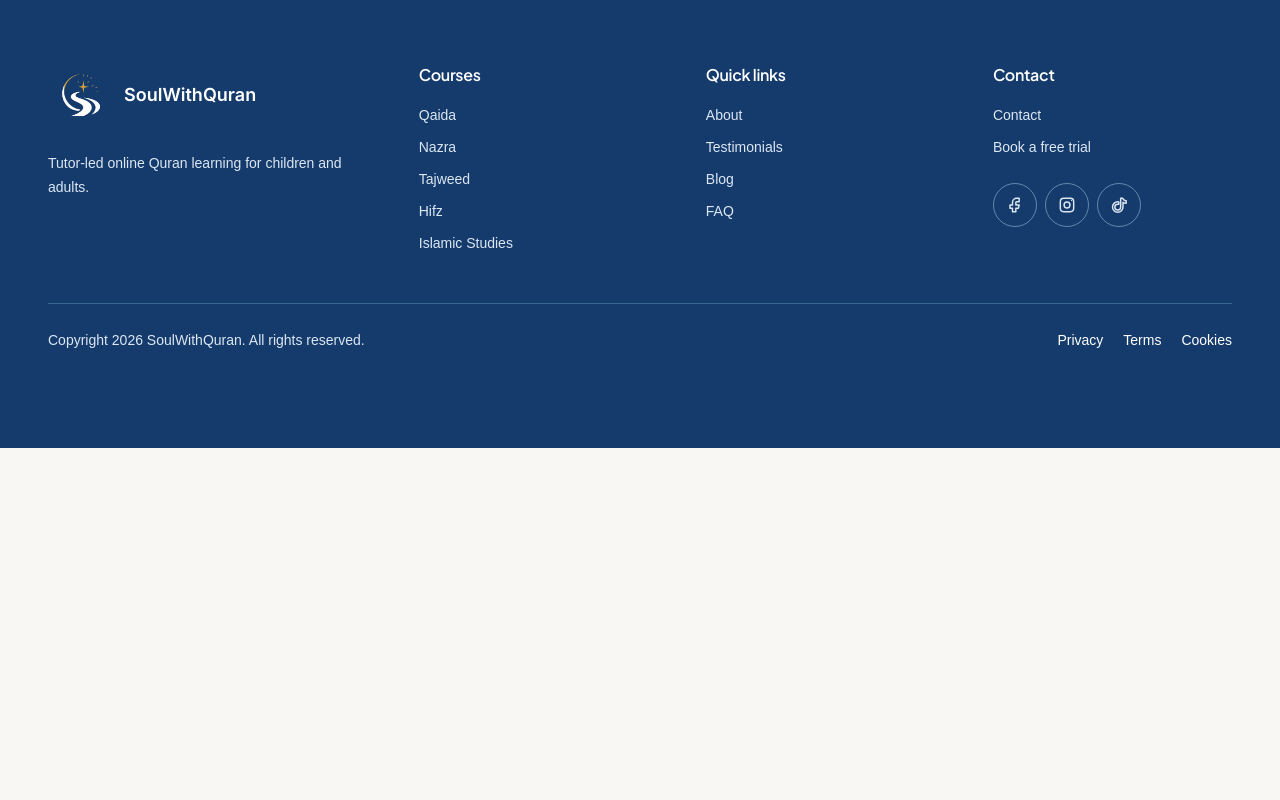
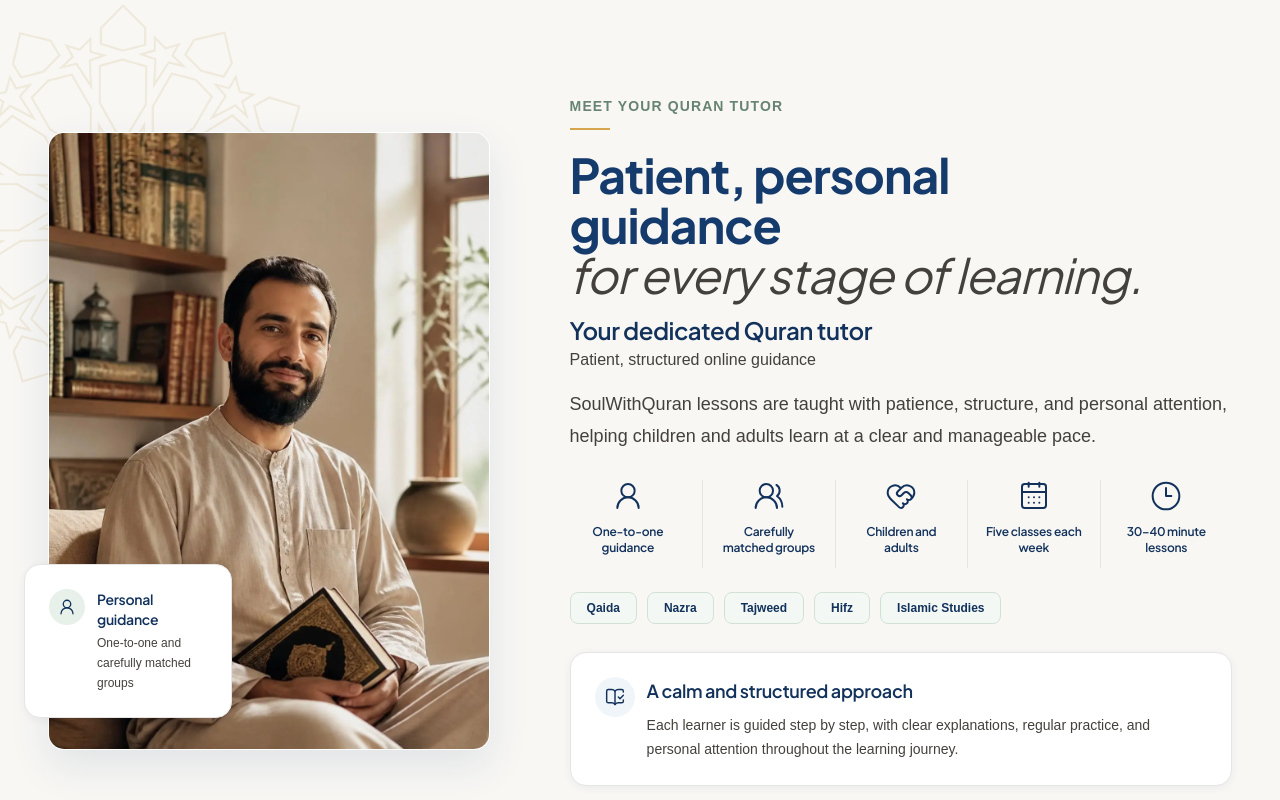
Before and after one commit to faisaldev5/soul-with-quran, a Next.js app: page / in a window 1280 px wide. Shown: the part 4460-5260 px from the top of the page. Before the commit the page ends 4908 px from the top, so only its background shows below. Built offline with nearby package versions, Linux system fonts and the light colour scheme.

Commit message:
feat: add homepage meet your tutor section

```diff
--- a/src/app/page.tsx
+++ b/src/app/page.tsx
@@ -1,6 +1,7 @@
 import { CoursesOverview } from "@/components/sections/courses-overview";
 import { HomeHero } from "@/components/sections/home-hero";
 import { HowLearningWorks } from "@/components/sections/how-learning-works";
+import { MeetYourQuranTutor } from "@/components/sections/meet-your-quran-tutor";
 import { WhyLearnersChooseUs } from "@/components/sections/why-learners-choose-us";
 
 export default function Home() {
@@ -10,6 +11,7 @@ export default function Home() {
       <WhyLearnersChooseUs />
       <CoursesOverview />
       <HowLearningWorks />
+      <MeetYourQuranTutor />
     </>
   );
 }
--- /dev/null
+++ b/src/components/sections/meet-your-quran-tutor.tsx
@@ -0,0 +1,211 @@
+import Image from "next/image";
+import {
+  BookOpenCheck,
+  CalendarDays,
+  Clock3,
+  HeartHandshake,
+  UserRound,
+  UsersRound,
+  type LucideIcon,
+} from "lucide-react";
+
+import { Badge } from "@/components/ui/badge";
+import { Card } from "@/components/ui/card";
+import { Container } from "@/components/ui/container";
+import { Section } from "@/components/ui/section";
+import { courses } from "@/data/courses";
+import { cn } from "@/lib/cn";
+
+type TeachingDetail = {
+  title: string;
+  icon: LucideIcon;
+};
+
+const teachingDetails: readonly TeachingDetail[] = [
+  {
+    title: "One-to-one guidance",
+    icon: UserRound,
+  },
+  {
+    title: "Carefully matched groups",
+    icon: UsersRound,
+  },
+  {
+    title: "Children and adults",
+    icon: HeartHandshake,
+  },
+  {
+    title: "Five classes each week",
+    icon: CalendarDays,
+  },
+  {
+    title: "30–40 minute lessons",
+    icon: Clock3,
+  },
+];
+
+export function MeetYourQuranTutor() {
+  return (
+    <Section
+      id="meet-your-quran-tutor"
+      aria-labelledby="meet-your-quran-tutor-heading"
+      surface="canvas"
+      withContainer={false}
+      className="border-y border-border"
+    >
+      <Container>
+        <div className="relative isolate">
+          <div className="grid gap-6 lg:grid-cols-[minmax(0,0.4fr)_minmax(0,0.6fr)] lg:gap-x-20 lg:gap-y-4">
+            <div className="lg:col-start-2 lg:row-start-1">
+              <p className="text-sm font-semibold uppercase tracking-[0.08em] text-sage-700">
+                Meet your Quran tutor
+              </p>
+              <span
+                aria-hidden="true"
+                className="mt-3 block h-0.5 w-10 bg-gold-500"
+              />
+              <h2
+                id="meet-your-quran-tutor-heading"
+                className="mt-5 max-w-[17ch] text-balance text-4xl leading-[1.08] md:text-5xl md:leading-[1.04] lg:text-5xl"
+              >
+                Patient, personal guidance
+                <span className="block font-normal italic text-text-secondary">
+                  for every stage of learning.
+                </span>
+              </h2>
+            </div>
+
+            <div className="lg:col-start-2 lg:row-start-2">
+              <h3 className="text-xl font-semibold leading-7 text-primary-700 md:text-2xl">
+                Your dedicated Quran tutor
+              </h3>
+              <p className="mt-1 text-base leading-6 text-text-secondary">
+                Patient, structured online guidance
+              </p>
+            </div>
+
+            <div className="relative flex justify-center pb-14 lg:col-start-1 lg:row-span-3 lg:row-start-1 lg:items-center lg:pb-0">
+              <div className="relative w-full max-w-[30rem]">
+                <div
+                  aria-hidden="true"
+                  className="pointer-events-none absolute -left-32 -top-32 z-0 size-[92%] opacity-[0.12]"
+                >
+                  <Image
+                    src="/images/tutor/meet-tutor-bg.png"
+                    alt=""
+                    fill
+                    sizes="(min-width: 1024px) 34vw, 90vw"
+                    className="object-contain object-left-top"
+                  />
+                </div>
+
+                <div className="relative z-10 aspect-[5/7] w-full overflow-hidden rounded-large border border-white/80 bg-sage-50 shadow-large">
+                  <Image
+                    src="/images/tutor/tutor.webp"
+                    alt="Online Quran tutor"
+                    fill
+                    sizes="(min-width: 1024px) 34vw, (min-width: 768px) 70vw, 100vw"
+                    className="object-cover object-center"
+                  />
+                </div>
+
+                <Card
+                  as="div"
+                  className="!absolute bottom-[-1rem] left-3 z-20 flex w-[13rem] max-w-[calc(100%_-_1rem)] gap-3 p-4 shadow-medium lg:bottom-8 lg:left-[-1.5rem]"
+                >
+                  <span
+                    aria-hidden="true"
+                    className="flex size-9 shrink-0 items-center justify-center rounded-full bg-sage-100 text-primary-700"
+                  >
+                    <UserRound className="size-[18px]" strokeWidth={1.75} />
+                  </span>
+                  <div className="min-w-0">
+                    <h3 className="text-sm font-semibold leading-5 text-primary-700">
+                      Personal guidance
+                    </h3>
+                    <p className="mt-1 text-xs leading-5 text-text-secondary">
+                      One-to-one and carefully matched groups
+                    </p>
+                  </div>
+                </Card>
+              </div>
+            </div>
+
+            <div className="lg:col-start-2 lg:row-start-3">
+              <p className="max-w-reading text-base leading-7 text-text-secondary md:text-lg md:leading-8">
+                SoulWithQuran lessons are taught with patience, structure, and
+                personal attention, helping children and adults learn at a
+                clear and manageable pace.
+              </p>
+
+              <div className="mt-7 grid grid-cols-2 gap-y-6 sm:grid-cols-3 lg:grid-cols-5 lg:gap-y-0">
+                {teachingDetails.map((detail, index) => {
+                  const Icon = detail.icon;
+
+                  return (
+                    <div
+                      key={detail.title}
+                      className={cn(
+                        "flex min-h-[5.5rem] flex-col items-center gap-3 px-3 text-center lg:px-4",
+                        index > 0 && "lg:border-l lg:border-border",
+                        index === 0 && "lg:pl-0",
+                        index === teachingDetails.length - 1 &&
+                          "max-sm:col-span-2 max-sm:justify-self-center max-sm:w-full max-sm:max-w-[12rem]",
+                      )}
+                    >
+                      <Icon
+                        aria-hidden="true"
+                        className="size-8 shrink-0 text-primary-700"
+                        strokeWidth={1.5}
+                      />
+                      <h3 className="max-w-[9rem] text-xs font-semibold leading-4 text-primary-700">
+                        {detail.title}
+                      </h3>
+                    </div>
+                  );
+                })}
+              </div>
+
+              <div className="mt-6 flex flex-wrap gap-2.5 max-sm:hidden">
+                {courses.map((course) => (
+                  <Badge
+                    key={course.href}
+                    variant="neutral"
+                    className="rounded-pill border border-sage-200 bg-sage-50 px-4 py-1 text-xs font-semibold leading-5 text-primary-700"
+                  >
+                    {course.name}
+                  </Badge>
+                ))}
+              </div>
+
+              <Card
+                as="article"
+                className="mt-7 flex rounded-large border-border bg-surface p-5 shadow-small max-sm:hidden md:p-6"
+              >
+                <div className="flex gap-3">
+                  <span
+                    aria-hidden="true"
+                    className="flex size-10 shrink-0 items-center justify-center rounded-full bg-primary-50 text-primary-700"
+                  >
+                    <BookOpenCheck className="size-5" strokeWidth={1.75} />
+                  </span>
+                  <div>
+                    <h3 className="text-lg font-semibold leading-7 text-primary-700">
+                      A calm and structured approach
+                    </h3>
+                    <p className="mt-2 text-sm leading-6 text-text-secondary">
+                      Each learner is guided step by step, with clear
+                      explanations, regular practice, and personal attention
+                      throughout the learning journey.
+                    </p>
+                  </div>
+                </div>
+              </Card>
+
+            </div>
+          </div>
+        </div>
+      </Container>
+    </Section>
+  );
+}
```
Also changed, not shown: public/images/tutor/meet-tutor-bg.png (added), public/images/tutor/tutor.webp (added), 1 other file (tests, documents, lock files or other folders).
